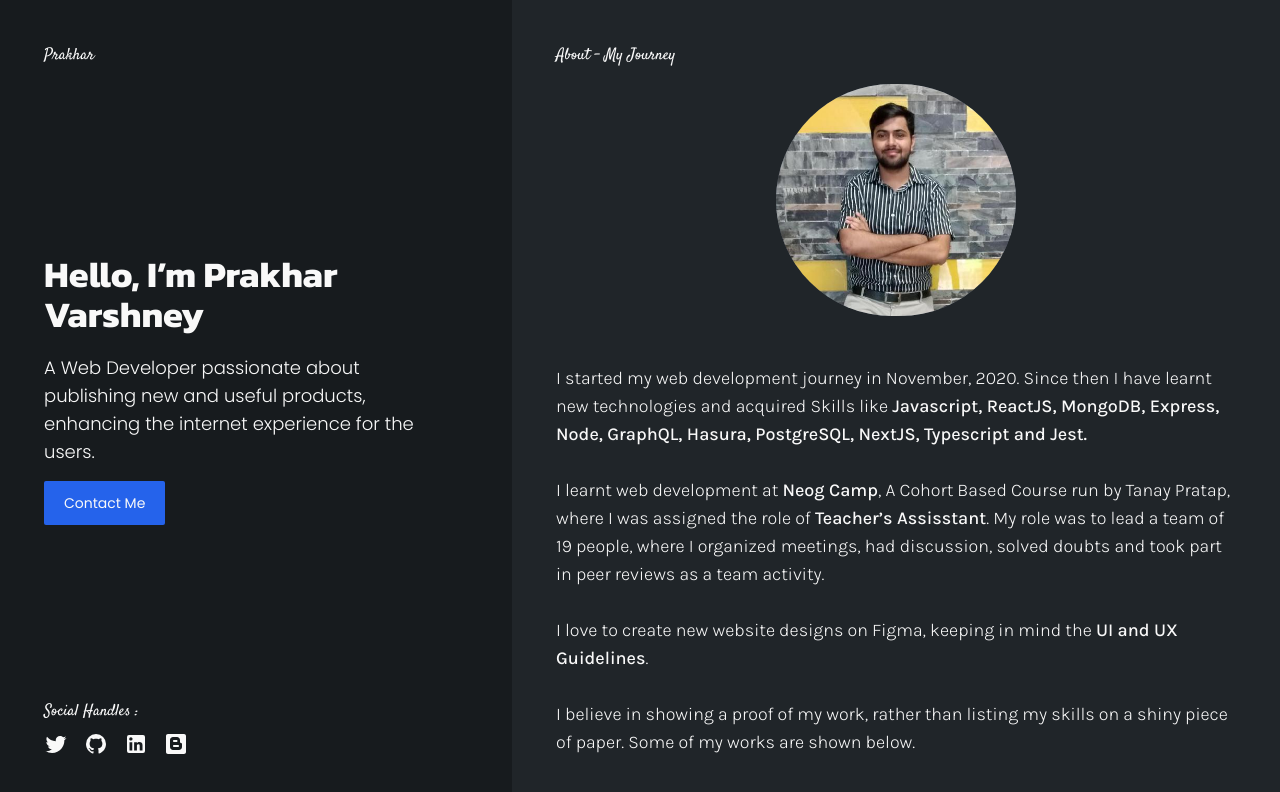
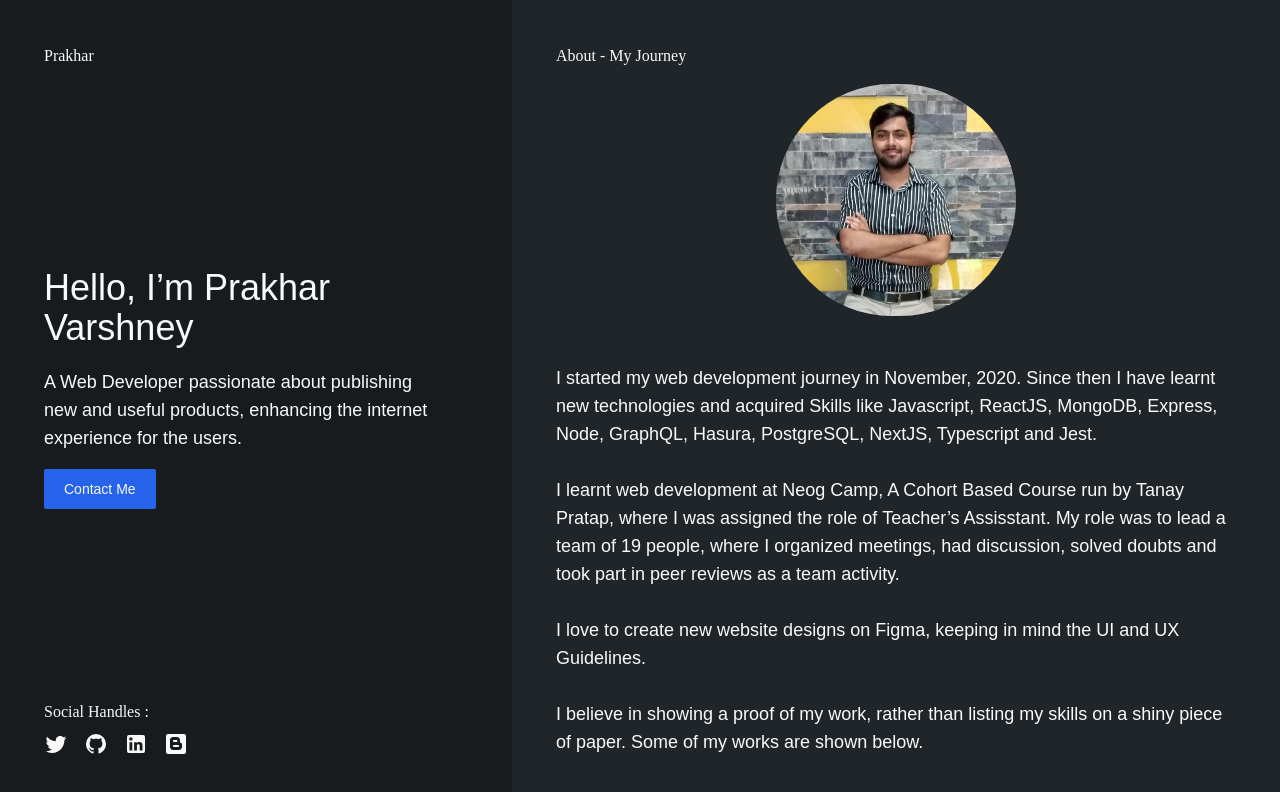
Before and after one commit to PrakharV10/next-portfolio, a Next.js app: page / in a window 1280 px wide. Shown: the top 792 px of the page. Built offline with nearby package versions, Linux system fonts and the light colour scheme.

Commit message:
Fix : Global css

```diff
--- a/styles/globals.css
+++ b/styles/globals.css
@@ -1,5 +1,5 @@
-@import url('https://fonts.googleapis.com/css2?family=Kanit:wght@700&family=Karla:ital,wght@0,200;0,300;0,400;0,500;0,600;1,400;1,500&family=Poppins:ital,wght@0,100;0,200;0,300;0,400;0,500;1,100;1,200;1,300;1,400&family=Satisfy&display=swap');
-
 @tailwind base;
 @tailwind components;
 @tailwind utilities;
+
+@import url('https://fonts.googleapis.com/css2?family=Kanit:wght@700&family=Karla:ital,wght@0,200;0,300;0,400;0,500;0,600;1,400;1,500&family=Poppins:ital,wght@0,100;0,200;0,300;0,400;0,500;1,100;1,200;1,300;1,400&family=Satisfy&display=swap');
```
